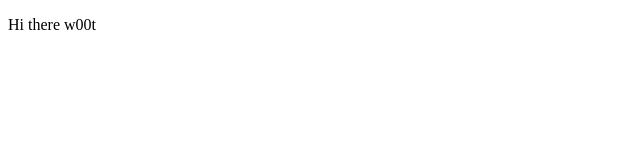
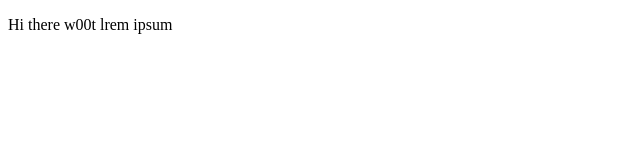
Before and after one commit to grahamd99/grazablog-cont, a website: page index.html in a window 1280 px wide. Shown: the full height of the page, 0-640 px from the left. Drawn offline with Linux system fonts and the light colour scheme.

```diff
--- a/index.html
+++ b/index.html
@@ -1 +1 @@
-<!doctype html><title>Page title</title><p>Hi there w00t</p>
+<!doctype html><title>Page title</title><p>Hi there w00t lrem ipsum</p>
```
Also changed, not shown: .github/workflows/deploy.yml.
